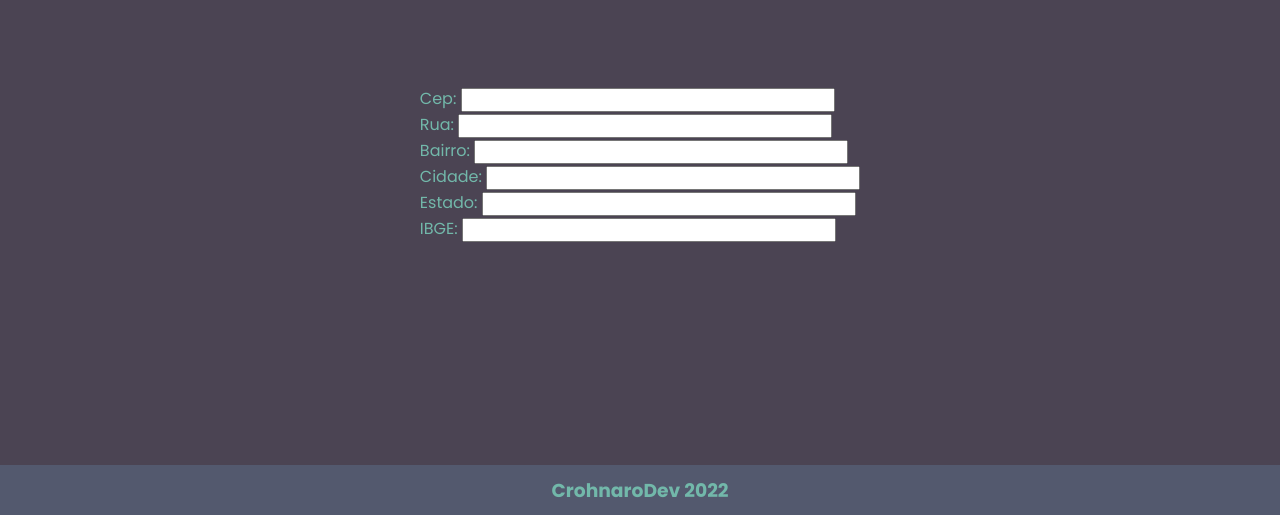
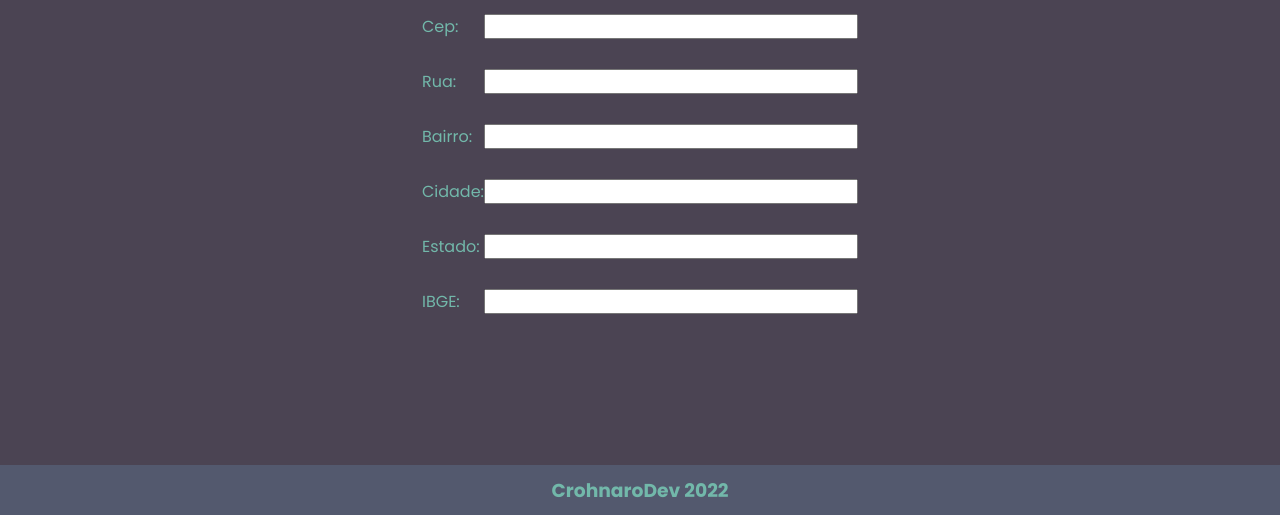
Before and after one commit to crohnaro/ConsultaCepAPI, a plain HTML site: page index.html in a window 1280 px wide. Shown: the part 285-800 px from the top of the page. Drawn offline with Linux system fonts and the light colour scheme.

Commit message:
Estilizando pagina de consultar cep

```diff
--- a/index.html
+++ b/index.html
@@ -13,19 +13,31 @@
             <h1>Cadastro</h1>
         </div>
 
-        <div>
-            <label>Cep:
-            <input name="cep" type="text" id="cep" value="" maxlength="9" size="30"/></label><br />
-            <label>Rua:
-            <input name="rua" type="text" id="rua" size="30"  /></label><br />
-            <label>Bairro:
-            <input name="bairro" type="text" id="bairro"  size="30" /></label><br />
-            <label>Cidade:
-            <input name="cidade" type="text" id="cidade" size="30" /></label><br />
-            <label>Estado:
-            <input name="uf" type="text" id="uf" size="30" /></label><br />
-            <label>IBGE:
-            <input name="ibge" type="text" id="ibge" size="30" /></label><br />
+        <div class="inputForm">
+            <div class="inputText">
+                <label>Cep:</label>
+                <input name="cep" type="text" id="cep" value="" maxlength="9" size="30"/>
+            </div>
+            <div class="inputText">
+                <label>Rua:</label>
+                <input name="rua" type="text" id="rua" size="30" />
+            </div>
+            <div class="inputText">
+                <label>Bairro:</label>
+                <input name="bairro" type="text" id="bairro"  size="30" />
+            </div>
+            <div class="inputText">
+                <label>Cidade:</label>
+                <input name="cidade" type="text" id="cidade" size="30" />
+            </div>
+            <div class="inputText">
+                <label>Estado:</label>
+                <input name="uf" type="text" id="uf" size="30" />
+            </div>
+            <div class="inputText">
+                <label>IBGE:</label>
+                <input name="ibge" type="text" id="ibge" size="30" />
+            </div>
         </div>
     </form>
 
--- a/style.css
+++ b/style.css
@@ -37,3 +37,14 @@ footer h3{
     text-align: center;
     color: #72B8AA;
 }
+
+.inputForm{
+    display: flex;
+    flex-direction: column;
+    gap: 30px;
+}
+
+.inputText{
+    display: flex;
+    justify-content: space-between;
+}
```
